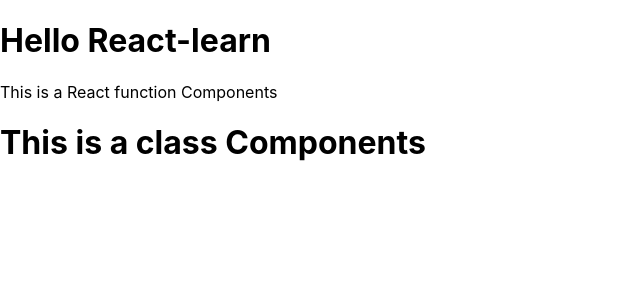
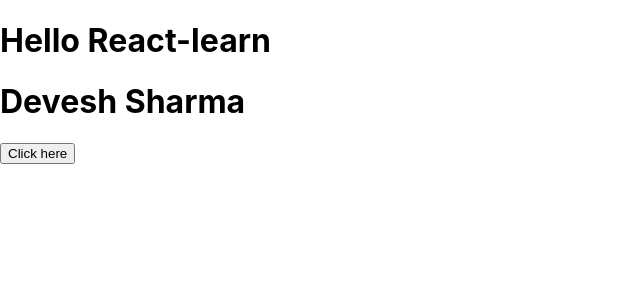
Before and after one commit to sdevesh890/React-Learn, a React (Create React App) app: page / in a window 1280 px wide. Shown: the top 300 px of the page, without its empty margins (0-640 px from the left). Built offline with nearby package versions, Linux system fonts and the light colour scheme.

Commit message:
added state and props

```diff
--- a/src/App.js
+++ b/src/App.js
@@ -1,13 +1,17 @@
 import './App.css';
 import Func from './Components/Func';
 import ClassCompo from './Components/ClassCompo';
+import Propsprac from './Components/Propsprac';
+import Stateprac from './Components/Stateprac';
 function App()
 {
    return(
        <div>
         <h1>Hello React-learn</h1>
-        <Func/>
-        <ClassCompo/>
+        {/* <Func/>
+        <ClassCompo/> */}
+        {/* <Propsprac name="Devesh Sharma" email="sdevesh890@gmail.com"/> */}
+        <Stateprac/>
        </div>
    );
 }
--- /dev/null
+++ b/src/Components/Propsprac.js
@@ -0,0 +1,12 @@
+function Propsprac(Props)
+{
+    return(
+        <div>
+            <h1>{Props.name}</h1>
+            <h1>{Props.email}</h1>
+            </div>
+
+    );
+}
+
+export default Propsprac;
--- /dev/null
+++ b/src/Components/Stateprac.js
@@ -0,0 +1,17 @@
+import { useState } from "react";
+function Stateprac()
+{
+    const [name, updatename] = useState("Devesh Sharma");
+    function namechange()
+    {
+        updatename("Dev Rokhel");
+
+    }
+    return(
+        <div>
+            <h1>{name}</h1>
+            <button onClick={namechange}>Click here</button>
+        </div>
+    );
+}
+export default Stateprac;
```
